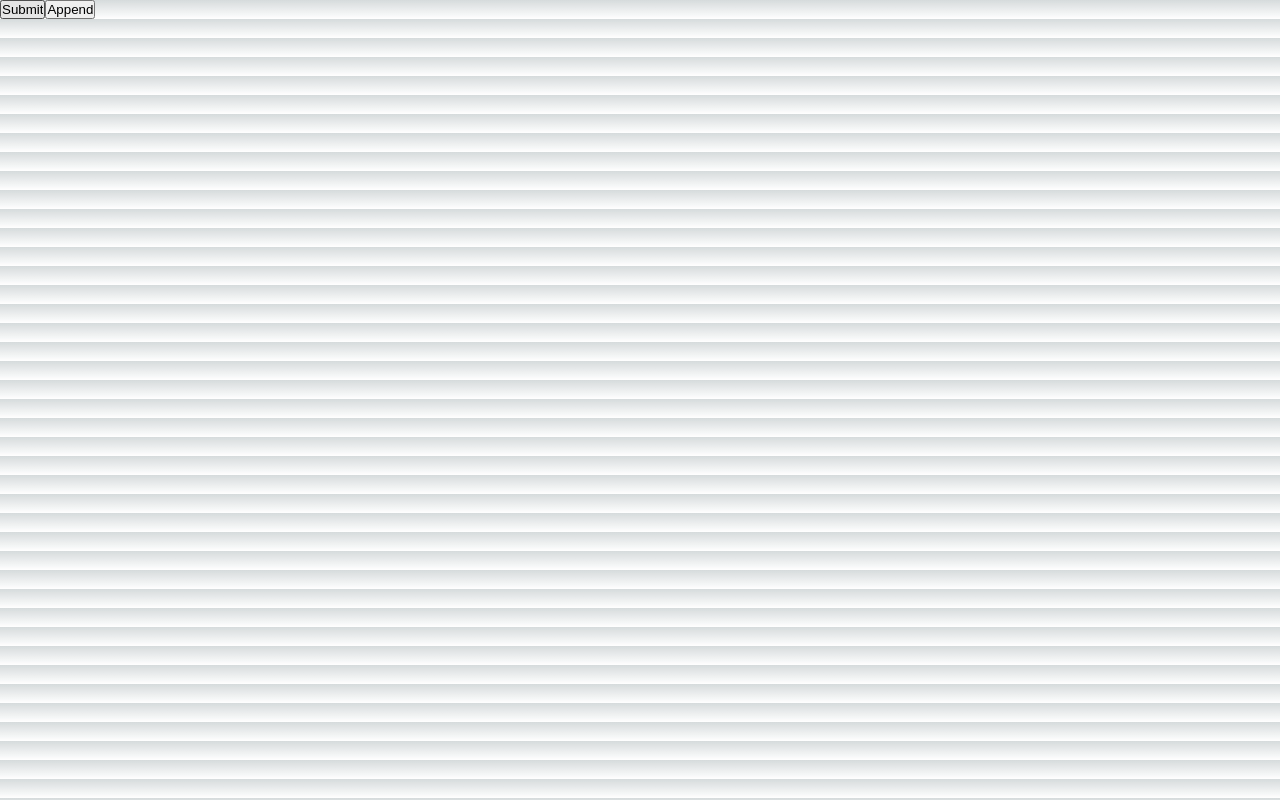
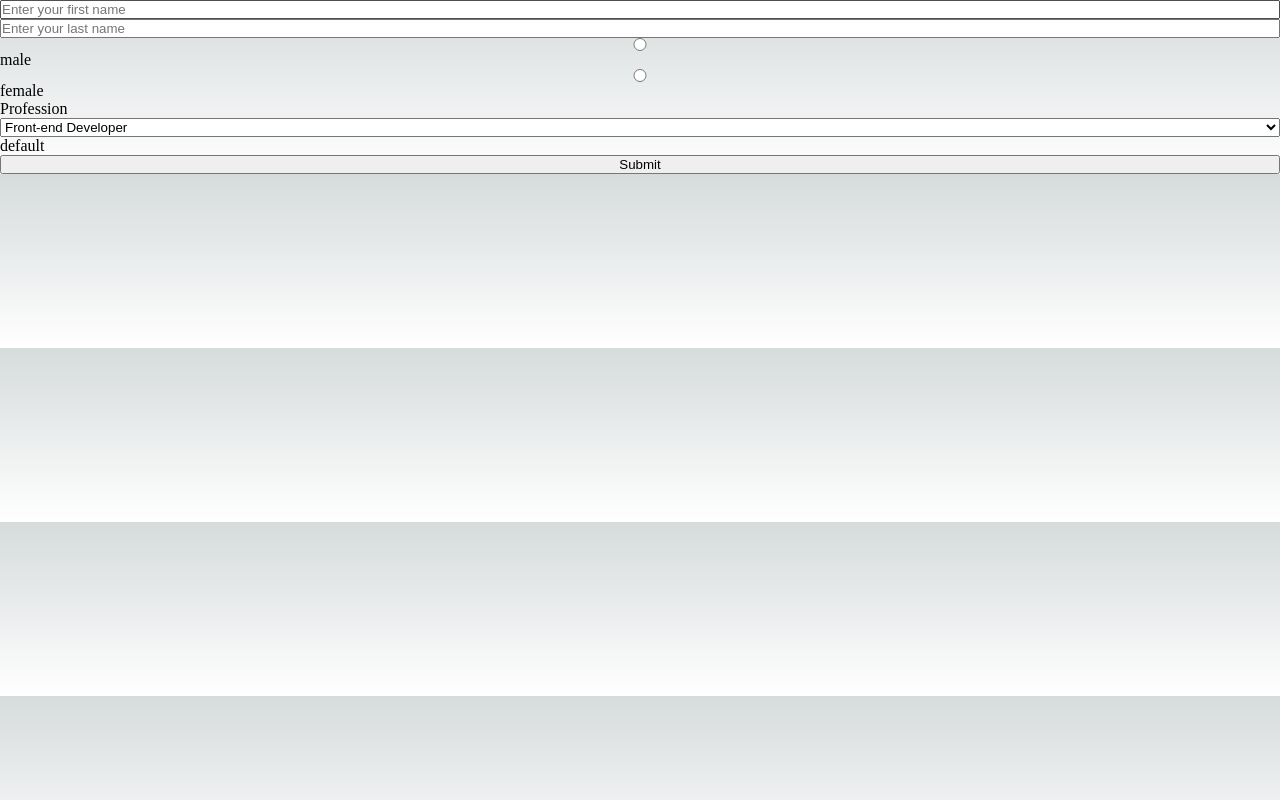
Before and after one commit to kartikey-shivam/dynamic-react-hook-form, a Next.js app: page / in a window 1280 px wide. Built offline with nearby package versions, Linux system fonts and the light colour scheme.

Commit message:
react hook form

```diff
--- a/pages/Form.tsx
+++ b/pages/Form.tsx
@@ -1,72 +1,127 @@
-import React from "react";
-import { useForm, useFieldArray, useWatch } from "react-hook-form";
-
-const Price = ({ control, index }: any) => {
-  const value = useWatch({
-    control,
-    name: `items[${index}]`,
-    defaultValue: {},
-  });
-  return <span>{(value.type || 0) * (value.amount || 0)}</span>;
-};
-
-const PriceTotal = ({ control }: any) => {
-  const value = useWatch({
-    control,
-    name: `items`,
-    defaultValue: {},
-  });
-
-  console.log(value);
-  return null;
-};
-
+import React from "react"
+import { useForm, useFieldArray, useWatch } from "react-hook-form"
+interface IFormData {
+  [key: string]: {
+    label: string
+    type: string
+    options?: string[]
+    placeholder?: string
+    defaultValue: string
+    rules: {
+      required: boolean
+    }
+    checkboxLabel?: string
+  }
+}
+const formData: IFormData = {
+  firstName: {
+    label: "First Name",
+    type: "text",
+    placeholder: "Enter your first name",
+    defaultValue: "",
+    rules: {
+      required: true,
+    },
+  },
+  lastName: {
+    label: "Last Name",
+    type: "text",
+    placeholder: "Enter your last name",
+    defaultValue: "",
+    rules: {
+      required: true,
+    },
+  },
+  gender: {
+    label: "Gender",
+    type: "radio",
+    options: ["male", "female"],
+    defaultValue: "",
+    rules: {
+      required: true,
+    },
+  },
+  profession: {
+    label: "Profession",
+    type: "dropdown",
+    options: ["Front-end Developer", "Back-end Developer", "Devops Engineer"],
+    defaultValue: "",
+    rules: {
+      required: true,
+    },
+  },
+  agree: {
+    type: "checkbox",
+    label: "",
+    checkboxLabel: "I hereby agree to the terms.",
+    defaultValue: "false",
+    rules: {
+      required: true,
+    },
+  },
+}
 export default function Form() {
-  const { register, control, handleSubmit } = useForm();
+  const { register, control, handleSubmit } = useForm()
   const { fields, append, remove } = useFieldArray({
     control,
     name: "items",
-  });
+  })
 
   return (
-    <form onSubmit={handleSubmit(console.log)}>
-      {fields.map(({ id, name, type, amount }: any, index) => {
+    <>
+      <form
+        onSubmit={handleSubmit(console.log)}
+        style={{
+          display: "flex",
+          flexDirection: "column",
+          justifyContent: "start",
+        }}
+      >
+        {Object.entries(formData).map(([key, value]) => {
+          switch (formData[key].type) {
+            case "text":
               return (
-          <div key={id}>
                 <input
-              ref={register()}
-              name={`items[${index}].name`}
-              defaultValue={name}
+                  {...register(key)}
+                  defaultValue={value.defaultValue}
+                  placeholder={value.placeholder}
+                  type="text"
                 />
-            <select
-              ref={register()}
-              name={`items[${index}].type`}
-              defaultValue={type}
-            >
-              <option value="">Select</option>
-              <option value="10">ItemA</option>
-              <option value="20">ItemB</option>
+              )
+            case "radio":
+              return value?.options?.map((item) => {
+                return (
+                  <>
+                    <input type="radio" value={item} {...register(value.label)} id={item} />
+                    <label htmlFor={item}>{item}</label>
+                  </>
+                )
+              })
+            case "dropdown":
+              return (
+                <>
+                  <label htmlFor={value.label}>{value.label}</label>
+
+                  <select id={key} {...register(key)}>
+                    {value?.options?.map((item) => {
+                      return <option value={item}>{item}</option>
+                    })}
                   </select>
-            <input
-              ref={register()}
-              type="number"
-              name={`items[${index}].amount`}
-              defaultValue={amount}
-            />
-            <Price control={control} index={index} />
-
-            <button type="button" onClick={() => remove(index)}>
-              Remove
-            </button>
-          </div>
-        );
+                </>
+              )
+            // case "checkbox":
+            //   return (
+            //     <>
+            //       <input type="checkbox" id={key} {...register(value.label)} />
+            //       <label htmlFor={key}>{value.checkboxLabel}</label>
+            //     </>
+            //   )
+            default:
+              return <p>default</p>
+          }
         })}
-
         <input type="submit" />
-      <button type="button" onClick={() => append({})}>
-        Append
-      </button>
-      <PriceTotal control={control} />
       </form>
-  );
+    </>
+  )
 }
```
Also changed, not shown: 1 other file (tests, documents, lock files or other folders). Lines whose indentation alone changed are shown as unchanged.
